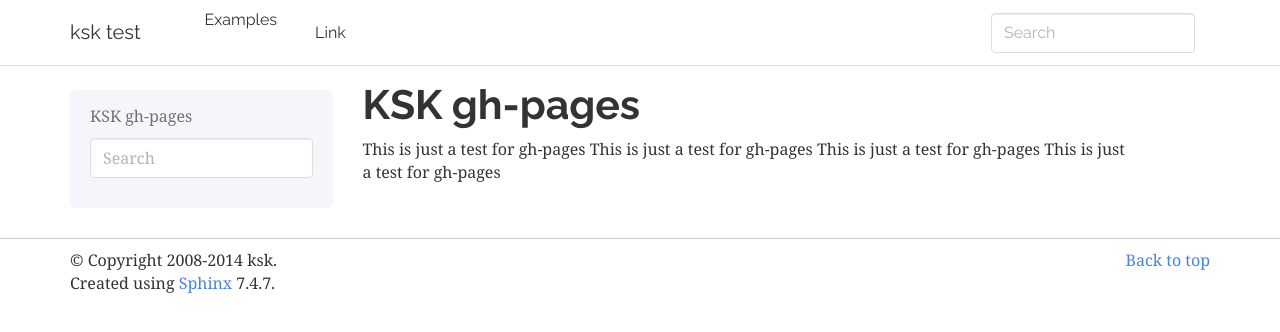
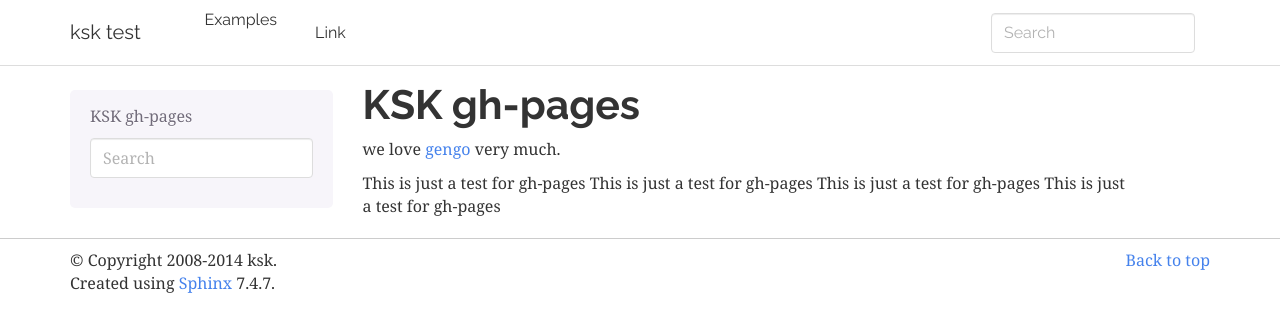
Before and after one commit to ksk-uchi/ghp_test, a Sphinx documentation site: the page built from source/index.rst, in a window 1280 px wide. Shown: the top 332 px of the page. Built offline with Sphinx 7.4.7, drawn with Linux system fonts in a browser that asks for light colours.

Commit message:
locale test 005

```diff
--- a/source/index.rst
+++ b/source/index.rst
@@ -5,6 +5,7 @@
 KSK gh-pages
 ==============
 
+we love `gengo <http://gengo.com>`__ very much.
 
 This is just a test for gh-pages
 This is just a test for gh-pages
```
Also changed, not shown: 14 other files.
